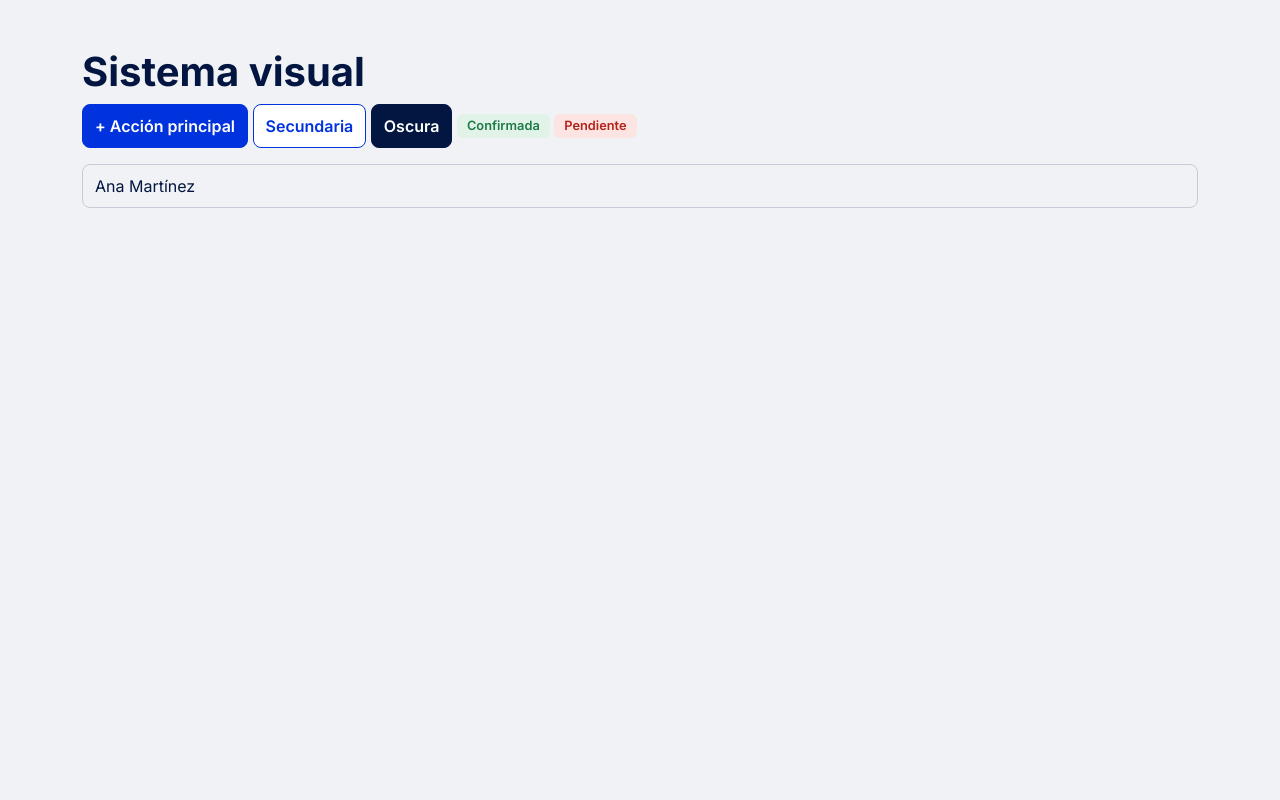
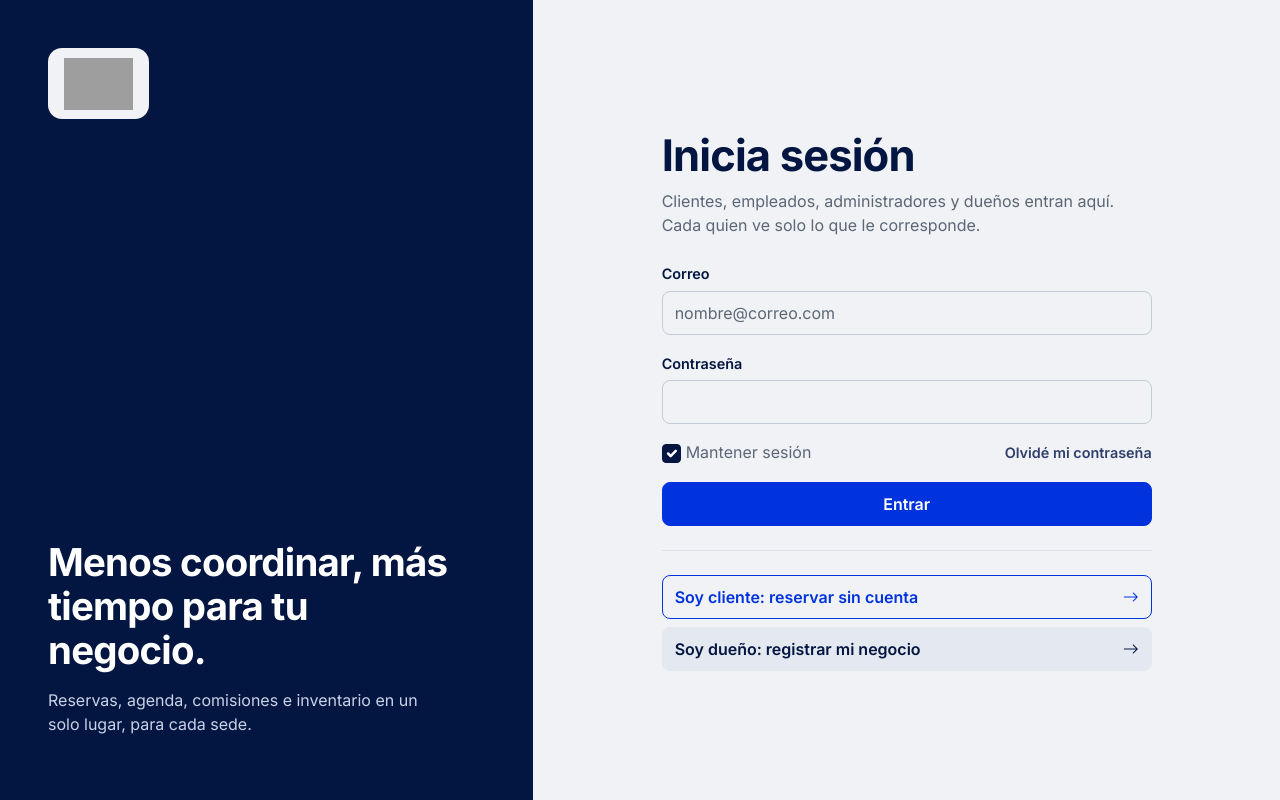
Before and after one commit to svzapatac/Citara, a PHP site: page / in a window 1280 px wide. Run offline with PHP 8.4, Linux system fonts and the light colour scheme; grey boxes are pictures that could not be loaded.

Commit message:
feat(Citara): base de estilos y bootstrap

```diff
--- a/Front/Index.html
+++ b/Front/Index.html
@@ -1,26 +1,70 @@
 <!DOCTYPE html>
-<html lang="en">
+<html lang="es">
 <head>
   <meta charset="UTF-8">
   <meta name="viewport" content="width=device-width, initial-scale=1.0">
-    <title>Citara</title>
-      <!-- Bootstrap -->
+  <title>Inicia sesión · Citara</title>
+
+  <!-- Bootstrap, iconos y fuente Inter -->
   <link href="https://cdn.jsdelivr.net/npm/bootstrap@5.3.3/dist/css/bootstrap.min.css" rel="stylesheet">
-    <!-- Fuente Inter -->
+  <link href="https://cdn.jsdelivr.net/npm/bootstrap-icons@1.11.3/font/bootstrap-icons.min.css" rel="stylesheet">
   <link href="https://fonts.googleapis.com/css2?family=Inter:wght@400;500;600;700&display=swap" rel="stylesheet">
-    <!-- Tus estilos: SIEMPRE después de Bootstrap para poder sobrescribirlo -->
+  <!-- Tus estilos: siempre después de Bootstrap -->
   <link href="Style.css" rel="stylesheet">
 </head>
 <body>
-  <div class="container py-5">
-    <h1>Sistema visual</h1>
-    <button class="btn btn-citara">+ Acción principal</button>
-    <button class="btn btn-secundario">Secundaria</button>
-    <button class="btn btn-oscuro">Oscura</button>
-    <span class="estado estado-confirmada">Confirmada</span>
-    <span class="estado estado-pendiente">Pendiente</span>
-    <input class="form-control mt-3" value="Ana Martínez">
+
+<main class="row g-0 min-vh-100">
+
+  <!-- Panel azul marino (izquierda) -->
+  <aside class="col-lg-5 panel-marino d-none d-lg-flex flex-column justify-content-between">
+    <div class="logo-caja"><img src="../assets/citara-logo.png" alt="Citara" height="52"></div>
+    <div>
+      <h2 class="panel-titulo">Menos coordinar, más tiempo para tu negocio.</h2>
+      <p class="panel-texto">Reservas, agenda, comisiones e inventario en un solo lugar, para cada sede.</p>
     </div>
+  </aside>
+
+  <!-- Formulario (derecha) -->
+  <section class="col-12 col-lg-7 d-flex align-items-center justify-content-center p-4">
+    <div class="form-ancho">
+
+      <!-- Logo solo en celular, donde se oculta el panel -->
+      <img src="../assets/citara-logo.png" alt="Citara" height="40" class="d-lg-none mb-4">
+
+      <h1 class="mb-2">Inicia sesión</h1>
+      <p class="text-secondary mb-4">Clientes, empleados, administradores y dueños entran aquí. Cada quien ve solo lo que le corresponde.</p>
+
+      <form action="agenda.html">
+        <label for="correo" class="form-label">Correo</label>
+        <input type="email" id="correo" class="form-control mb-3" placeholder="nombre@correo.com" required>
+
+        <label for="clave" class="form-label">Contraseña</label>
+        <input type="password" id="clave" class="form-control mb-3" required>
+
+        <div class="d-flex justify-content-between align-items-center mb-3">
+          <div class="form-check">
+            <input class="form-check-input" type="checkbox" id="mantener" checked>
+            <label class="form-check-label text-secondary" for="mantener">Mantener sesión</label>
+          </div>
+          <a href="#" class="enlace-suave">Olvidé mi contraseña</a>
+        </div>
+
+        <button type="submit" class="btn btn-primary w-100">Entrar</button>
+      </form>
+
+      <hr class="my-4">
+
+      <a href="#" class="btn btn-outline-primary w-100 d-flex justify-content-between align-items-center mb-2">
+        Soy cliente: reservar sin cuenta <i class="bi bi-arrow-right"></i>
+      </a>
+      <a href="registro-1.html" class="btn btn-secondary w-100 d-flex justify-content-between align-items-center">
+        Soy dueño: registrar mi negocio <i class="bi bi-arrow-right"></i>
+      </a>
+
+    </div>
+  </section>
+</main>
 
 <script src="https://cdn.jsdelivr.net/npm/bootstrap@5.3.3/dist/js/bootstrap.bundle.min.js"></script>
 </body>
--- a/Front/Style.css
+++ b/Front/Style.css
@@ -1,56 +1,96 @@
+
 :root {
   /* Colores */
-  --c-marino:   #031641;  /* menú */
-  --c-medio:    #2E3F6B;
-  --c-accion:   #0033DD;  /* único azul de acción */
-  --c-suave:    #E8EEFC;  /* selección */
-  --c-fondo:    #F0F2F5;
-  --c-tarjeta:  #FFFFFF;
-  --c-linea:    #DCE0E6;
-  --c-texto2:   #5B6676;
+  --c-marino:  #031641;  /* menú */
+  --c-medio:   #2E3F6B;
+  --c-accion:  #0033DD;  /* único azul de acción */
+  --c-suave:   #E8EEFC;  /* selección */
+  --c-fondo:   #F0F2F5;
+  --c-tarjeta: #FFFFFF;
+  --c-linea:   #DCE0E6;
+  --c-texto2:  #5B6676;
 
   /* Solo para estados */
-  --c-ok:       #1E7A46;  --c-ok-bg:  #E1F3E8;
-  --c-error:    #B42318;  --c-error-bg: #FBE4E2;
-
-  /* Medidas del PDF */
-  --radio: 8px;
-  --alto-control: 44px;
+  --c-ok: #1E7A46;     --c-ok-bg: #E1F3E8;
+  --c-error: #B42318;  --c-error-bg: #FBE4E2;
 
   /* Conecta Bootstrap con la paleta */
   --bs-primary: var(--c-accion);
   --bs-primary-rgb: 0, 51, 221;
   --bs-body-bg: var(--c-fondo);
   --bs-body-color: var(--c-marino);
+  --bs-secondary-color: var(--c-texto2);
   --bs-border-color: var(--c-linea);
-  --bs-border-radius: var(--radio);
+  --bs-border-radius: 8px;
   --bs-font-sans-serif: 'Inter', system-ui, sans-serif;
+  --bs-link-color: var(--c-accion);
+
+  /* Etiquetas de estado (badge de Bootstrap) */
+  --bs-success-bg-subtle: var(--c-ok-bg);     --bs-success-text-emphasis: var(--c-ok);
+  --bs-danger-bg-subtle:  var(--c-error-bg);  --bs-danger-text-emphasis:  var(--c-error);
+  --bs-primary-bg-subtle: var(--c-suave);     --bs-primary-text-emphasis: var(--c-accion);
+  --bs-secondary-bg-subtle: var(--c-linea);   --bs-secondary-text-emphasis: var(--c-texto2);
 }
 
-body { font-family: var(--bs-font-sans-serif); background: var(--c-fondo); color: var(--c-marino); }
-h1, h2, h3, .cifra { font-weight: 700; }
-.texto-secundario { color: var(--c-texto2); }
+body { font-family: var(--bs-font-sans-serif); }
+h1, h2, h3, h4 { font-weight: 700; letter-spacing: -.02em; color: var(--c-marino); }
+h1 { font-size: clamp(2rem, 3.4vw, 2.75rem); }
+.text-secondary { color: var(--c-texto2) !important; }
 
 /* Tarjetas: borde fino, radio 8 */
-.card { background: var(--c-tarjeta); border: 1px solid var(--c-linea); border-radius: var(--radio); }
+.card { background: var(--c-tarjeta); border: 1px solid var(--c-linea); border-radius: 8px; }
 
-/* Botones y campos: mínimo 44px */
-.btn, .form-control, .form-select { min-height: var(--alto-control); border-radius: var(--radio); font-weight: 600; }
-.form-control, .form-select { font-weight: 400; border-color: #C5CBD6; }
+/* Botones y campos: 44 px de alto como mínimo */
+.btn, .form-control, .form-select { min-height: 44px; border-radius: 8px; }
+.btn { font-weight: 600; }
+.form-label { font-weight: 600; font-size: .9rem; margin-bottom: .35rem; }
+.form-control, .form-select { border-color: #C5CBD6; }
+.form-control:focus, .form-select:focus {
+  border-color: var(--c-accion); box-shadow: 0 0 0 .2rem rgba(0, 51, 221, .15);
+}
 
-.btn-citara   { background: var(--c-accion); color: #fff; border: 1px solid var(--c-accion); }
-.btn-citara:hover { background: #002BC0; color: #fff; }
-.btn-secundario { background: #fff; color: var(--c-accion); border: 1px solid var(--c-accion); }
-.btn-oscuro   { background: var(--c-marino); color: #fff; border: 1px solid var(--c-marino); }
+/* Botón principal (azul de acción) */
+.btn-primary {
+  --bs-btn-bg: var(--c-accion);  --bs-btn-border-color: var(--c-accion);
+  --bs-btn-hover-bg: #002BC0;    --bs-btn-hover-border-color: #002BC0;
+  --bs-btn-active-bg: #0026A8;   --bs-btn-active-border-color: #0026A8;
+}
+/* Botón secundario (borde azul) */
+.btn-outline-primary {
+  --bs-btn-color: var(--c-accion);     --bs-btn-border-color: var(--c-accion);
+  --bs-btn-hover-bg: var(--c-accion);  --bs-btn-hover-border-color: var(--c-accion);
+  --bs-btn-active-bg: var(--c-accion); --bs-btn-active-border-color: var(--c-accion);
+}
+/* Botón oscuro */
+.btn-dark {
+  --bs-btn-bg: var(--c-marino);       --bs-btn-border-color: var(--c-marino);
+  --bs-btn-hover-bg: var(--c-medio);  --bs-btn-hover-border-color: var(--c-medio);
+}
+/* Botón gris */
+.btn-secondary {
+  --bs-btn-color: var(--c-marino);  --bs-btn-bg: #E4E8F0;  --bs-btn-border-color: #E4E8F0;
+  --bs-btn-hover-color: var(--c-marino);  --bs-btn-hover-bg: #D8DEEA;  --bs-btn-hover-border-color: #D8DEEA;
+  --bs-btn-active-color: var(--c-marino); --bs-btn-active-bg: #CDD4E2;
+}
 
-/* Etiquetas de estado (verde y rojo solo aquí) */
-.estado { display: inline-block; padding: 2px 10px; border-radius: 6px; font-size: .8rem; font-weight: 600; }
-.estado-confirmada { background: var(--c-ok-bg);    color: var(--c-ok); }
-.estado-en-curso   { background: var(--c-suave);    color: var(--c-accion); }
-.estado-pendiente  { background: var(--c-error-bg); color: var(--c-error); }
-.estado-verificar  { background: var(--c-linea);    color: var(--c-texto2); }
+.badge { font-weight: 600; font-size: .78rem; padding: .35em .7em; border-radius: 6px; }
 
-/* Círculos con iniciales (en vez de fotos) */
-.avatar { width: 36px; height: 36px; border-radius: 50%; background: var(--c-linea);
-          display: inline-flex; align-items: center; justify-content: center;
-          font-weight: 700; font-size: .75rem; color: var(--c-medio); }
+/* Casillas en azul marino */
+.form-check-input { width: 1.2rem; height: 1.2rem; border-color: #AEB6C4; }
+.form-check-input:checked { background-color: var(--c-marino); border-color: var(--c-marino); }
+.form-check-input:focus { border-color: var(--c-accion); box-shadow: 0 0 0 .2rem rgba(0, 51, 221, .15); }
+
+hr { border-color: var(--c-linea); opacity: 1; }
+.enlace-suave { color: var(--c-medio); font-weight: 600; font-size: .9rem; text-decoration: none; }
+.enlace-suave:hover { text-decoration: underline; }
+
+/* Logo sobre caja clara (se ve sobre fondo marino) */
+.logo-caja { display: inline-block; align-self: flex-start; background: var(--c-fondo);
+             border-radius: 14px; padding: .6rem 1rem; }
+.logo-caja img { display: block; }
+
+/* ============ Pantallas de acceso (login y registro) ============ */
+.panel-marino { background: var(--c-marino); color: #fff; padding: 3rem; }
+.panel-titulo { font-size: clamp(2rem, 3vw, 2.9rem); font-weight: 700; line-height: 1.15; max-width: 420px; color: #fff; }
+.panel-texto  { color: #C9D2E6; max-width: 380px; margin-top: 1rem; }
+.form-ancho   { width: 100%; max-width: 490px; }
```
Lines whose indentation alone changed are shown as unchanged.
